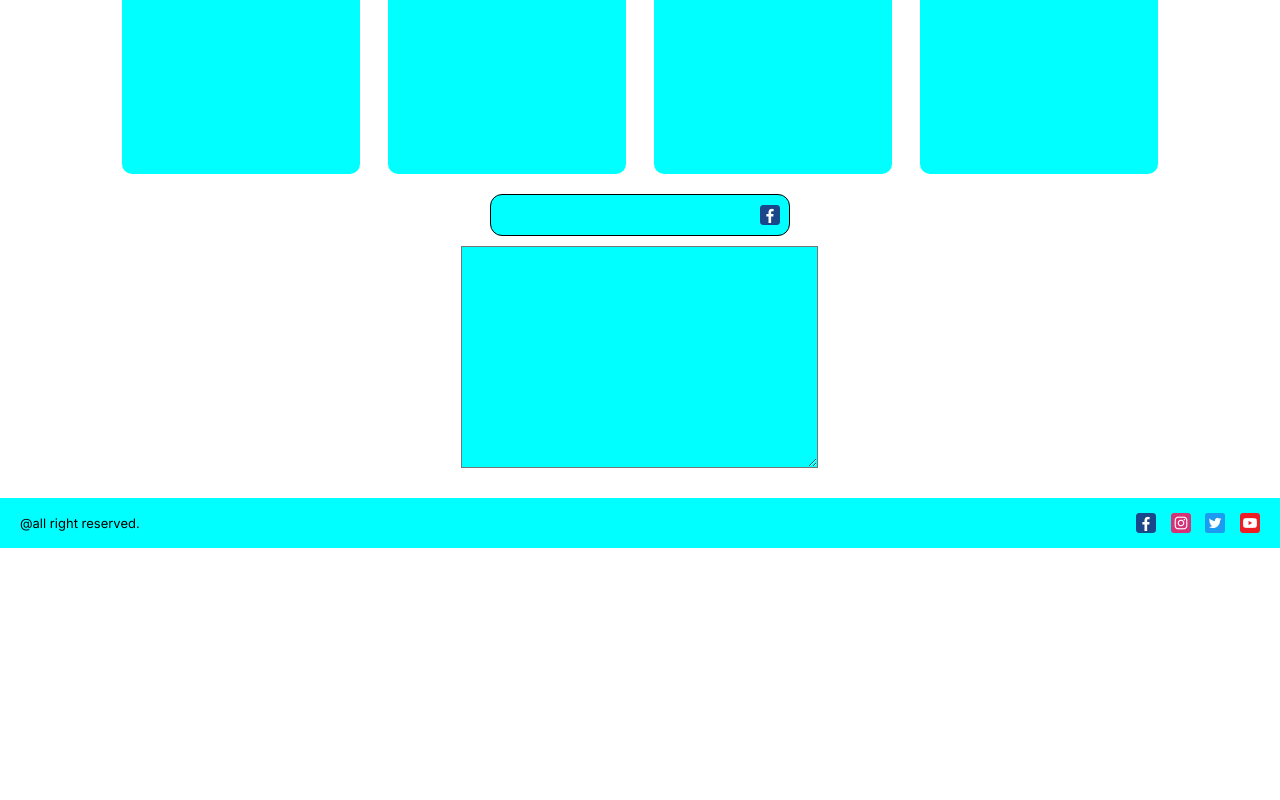
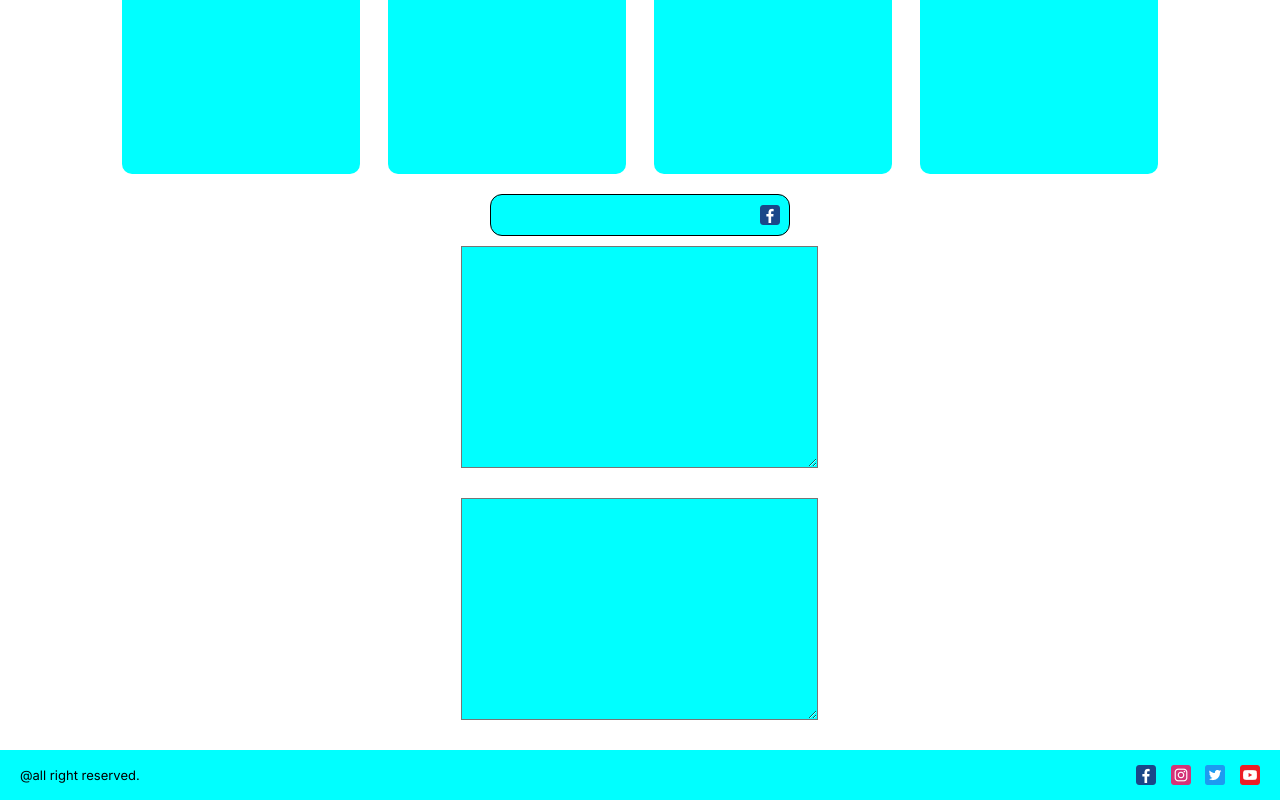
Before and after one commit to D1M1TRyy/next-app, a Next.js app: page / in a window 1280 px wide. Shown: the part 306-1106 px from the top of the page. Before the commit the page ends 854 px from the top, so only its background shows below. Built offline with nearby package versions, Linux system fonts and the light colour scheme.

Commit message:
pushing new one

```diff
--- a/src/app/page.jsx
+++ b/src/app/page.jsx
@@ -33,6 +33,9 @@ export default function Home() {
       <div className={styles.textarea}>
         <textarea name="" id="" cols="30" rows="10"></textarea>
       </div>
+      <div className={styles.textarea}>
+        <textarea name="" id="" cols="30" rows="10"></textarea>
+      </div>
 
     </main>
   )
```
